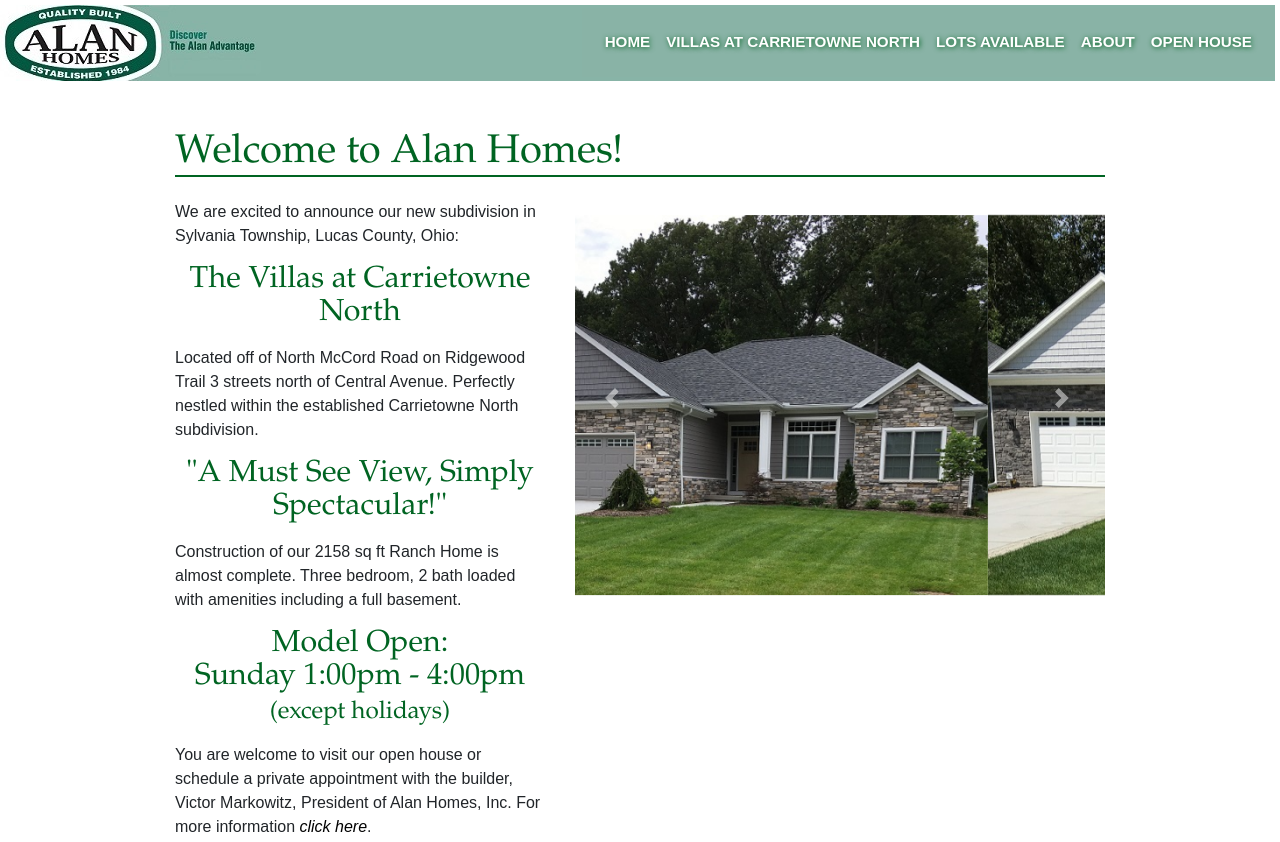
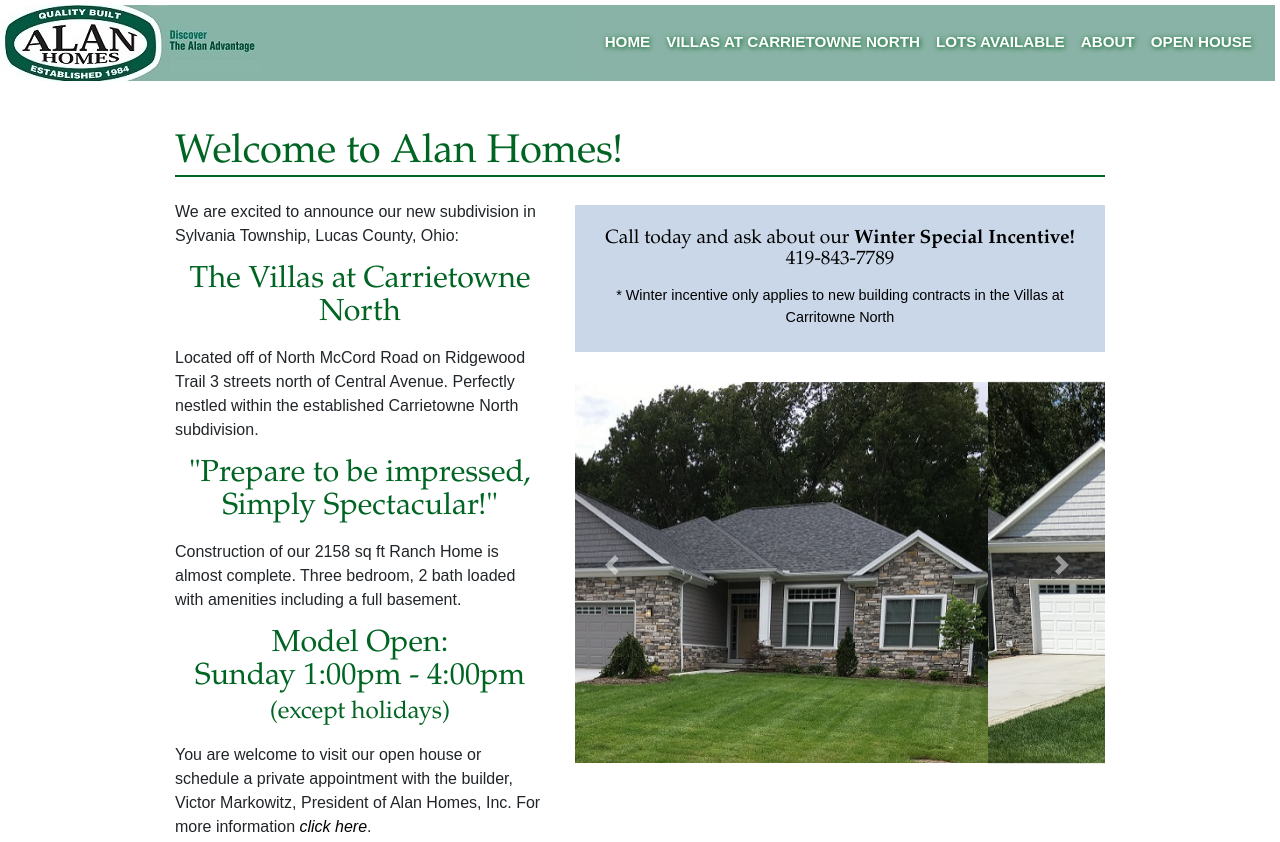
Before and after one commit to evanslaton/alanhomes, a plain HTML site: page index.html in a window 1280 px wide. Shown: the top 842 px of the page. Drawn offline with nearby package versions, Linux system fonts and the light colour scheme.

Commit message:
Added direction to openhouse.html and winter incentive to index.html

```diff
--- a/css/styles.css
+++ b/css/styles.css
@@ -189,7 +189,7 @@
 }
 
 p.contact-info {
-	font-size: 1.2em;
+	font-size: 1.1em;
 	font-weight: 500;
 	line-height: 1.25em;
 	text-align: left !important;
@@ -207,3 +207,24 @@
 	width: 100%;
 	height: 100%;
 }
+
+div.winter-incentive {
+	margin-top: 20px;
+	background-color: #c9d7e8;
+	padding: 8px 16px;
+}
+
+div.winter-incentive h2 {
+	color: black !important;
+	font-size: 1.2em;
+}
+
+div.winter-incentive p {
+	color: black !important;
+	font-size: .9em;
+}
+
+div.winter-incentive a:hover {
+	color: black;
+	text-decoration: none;
+}
--- a/index.html
+++ b/index.html
@@ -47,7 +47,7 @@
 
 			<p>Located off of North McCord Road on Ridgewood Trail 3 streets north of Central Avenue. Perfectly nestled within the established Carrietowne North subdivision.</p>
 
-			<h2 class="smaller">&quot;A Must See View, Simply Spectacular!&quot;</h2>
+			<h2 class="smaller">&quot;Prepare to be impressed, Simply Spectacular!&quot;</h2>
 
 			<p>Construction of our 2158 sq ft Ranch Home is almost complete. Three bedroom, 2 bath loaded with amenities including a full basement.</p>
 
@@ -57,6 +57,11 @@
 		</div>
 
 		<div class="col-lg-7 col-md-12 col-sm-12 home-img">
+			<div class="winter-incentive text-center">
+				<h2>Call today and ask about our <b>Winter Special Incentive!</b> <a href="tel:419-843-7789">419-843-7789</a></h2>
+				<p>&#42; Winter incentive only applies to new building contracts in the Villas at Carritowne North</p>
+			</div>
+
 			<div id="carouselExampleControls" class="carousel slide" data-ride="carousel">
 				<div class="carousel-inner">
 			    	<div class="carousel-item active">
@@ -78,6 +83,7 @@
 			    <span class="sr-only">Next</span>
 			  	</a>
 			</div>
+
 		</div>
 	</div>
 </div>
```
Also changed, not shown: lotsavailable.html (+3 -3 lines), openhouse.html (+3 -0 lines).
